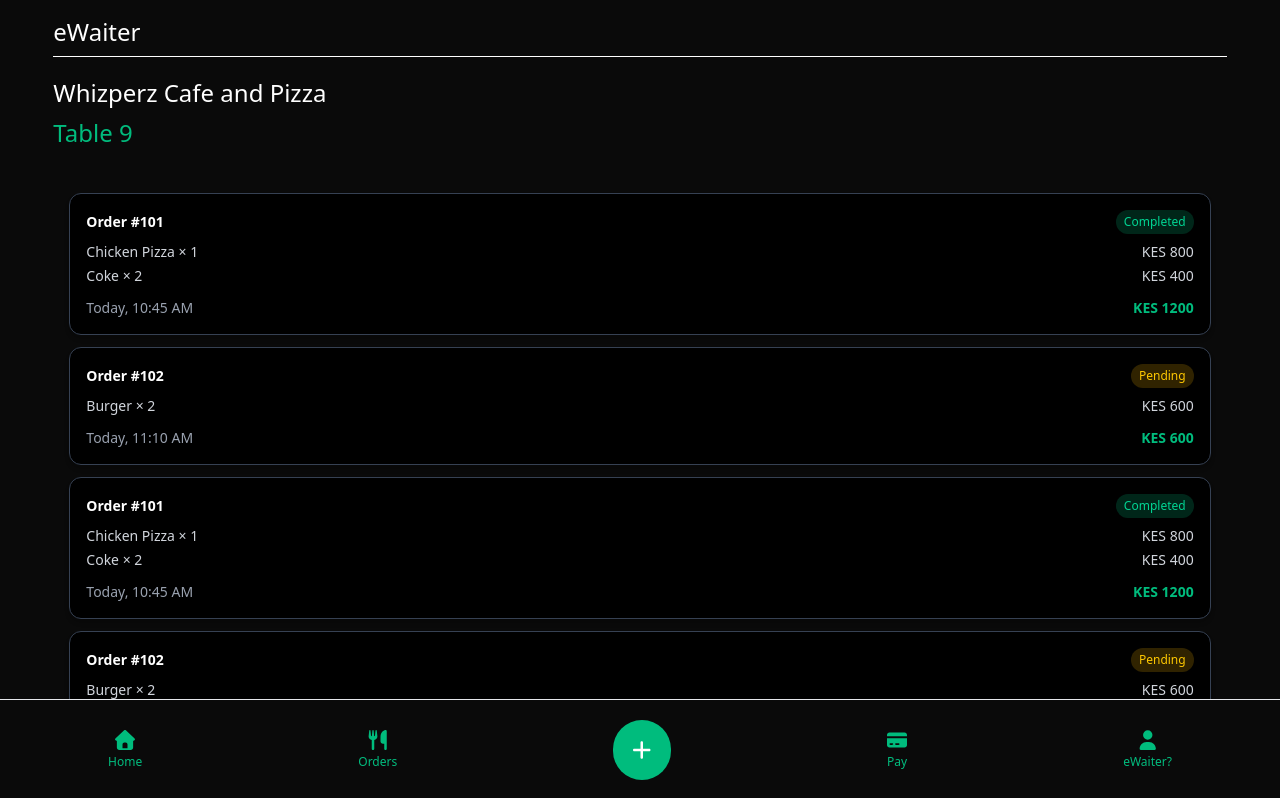
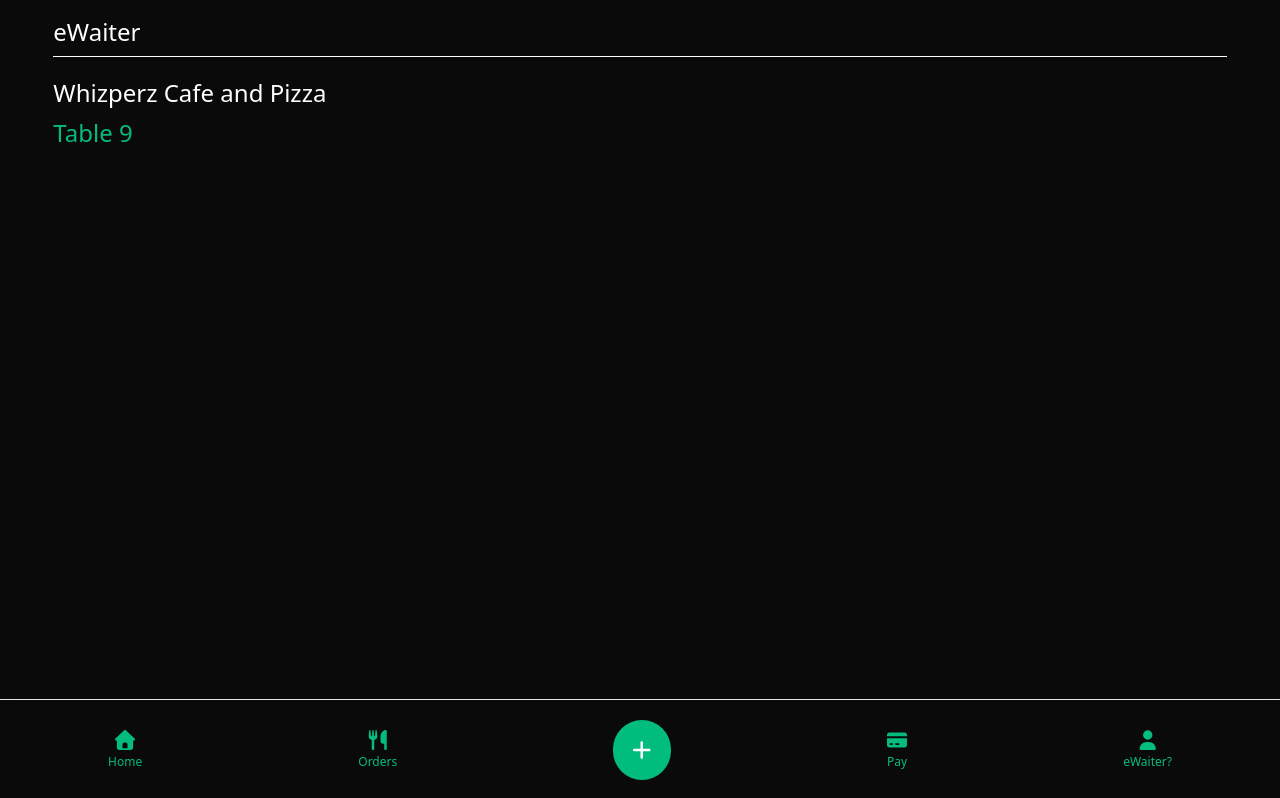
Before and after one commit to BiggieBrian/waiter-pos-system, a React (Vite) app in the folder client/: page /client/orders in a window 1280 px wide. Shown: the top 798 px of the page. Built offline with nearby package versions, Linux system fonts and the light colour scheme.

Commit message:
functionality

```diff
--- a/client/src/pages/client/Client.jsx
+++ b/client/src/pages/client/Client.jsx
@@ -3,6 +3,7 @@ import { Outlet } from "react-router";
 import { Link } from "react-router";
 import { ClientFooter } from "./ClientFooter";
 import { ClientHeader } from "./ClientHeader";
+import { useState } from "react";
 
 const Client = () => {
   return (
--- a/client/src/pages/client/Home.jsx
+++ b/client/src/pages/client/Home.jsx
@@ -1,18 +1,17 @@
 import React from "react";
 import { StatCard } from "../../components/StatCard";
-import { orders } from "./Orders";
 import { useEffect } from "react";
 import { useState } from "react";
 
-const totalSessionAmount = () => {
-  let sum = 0;
-  orders.forEach((order) => {
-    sum += order.total;
-  });
-  return sum;
-};
+const Home = () => {
+  const [sessionOrders, setSessionOrders] = useState([]);
+  useEffect(() => {
+    const saved = JSON.parse(localStorage.getItem("Session Orders")) || [];
+    setSessionOrders(saved);
+  }, []);
+  const totalSessionAmount = () =>
+    sessionOrders.reduce((total, order) => total + order.total, 0);
 
-const Home = () => {
   const [profile, setProfile] = useState({ name: "", mobile: "" });
   useEffect(() => {
     const storedProfile = JSON.parse(localStorage.getItem("Profile Details"));
@@ -28,10 +27,10 @@ const Home = () => {
       </div>
       <br />
       <div className="p-4 space-y-4">
-        <StatCard title="Total Orders Made" value={orders.length} />
+        <StatCard title="Total Orders Made" value={sessionOrders.length} />
         <StatCard
           title="Total Session Amount"
-          value={`KES ${totalSessionAmount()}`}
+          value={`KES ${totalSessionAmount() || 0}`}
         />
       </div>
     </>
@@ -39,4 +38,3 @@ const Home = () => {
 };
 
 export { Home };
-export { totalSessionAmount };
--- a/client/src/pages/client/NewOrder.jsx
+++ b/client/src/pages/client/NewOrder.jsx
@@ -1,5 +1,6 @@
 import React, { useState } from "react";
 import { MenuItemCard } from "../../components/MenuItemCard";
+import { useNavigate } from "react-router";
 
 const menuItems = [
   {
@@ -22,10 +23,19 @@ const menuItems = [
   },
 ];
 
-const NewOrder = () => {
+const NewOrder = ({}) => {
+  const navigate = useNavigate();
   const [search, setSearch] = useState("");
   const [filter, setFilter] = useState("All");
   const [order, setOrder] = useState([]);
+  const [sessionOrders, setSessionOrders] = useState(() => {
+    const saved = localStorage.getItem("Session Orders");
+    return saved ? JSON.parse(saved) : [];
+  });
+
+  const addToSessionOrders = (order) => {
+    setSessionOrders((prev) => [...prev, order]);
+  };
 
   const filteredItems = menuItems.filter((item) => {
     return (
@@ -34,40 +44,47 @@ const NewOrder = () => {
     );
   });
 
-  // const addToOrder = (item) => {
-  //   setOrder((prev) => {
-  //     const existing = prev.find((o) => o.id === item.id);
-  //     if (existing) {
-  //       return prev.map((o) =>
-  //         o.id === item.id ? { ...o, qty: o.qty + 1 } : o
-  //       );
-  //     }
-  //     return [...prev, { ...item, qty: 1 }];
-  //   });
-  // };
-
-  // const removeFromOrder = (id) => {
-  //   setOrder((prev) => prev.filter((item) => item.id !== id));
-  // };
-
-  // const totalPrice = order.reduce(
-  //   (acc, item) => acc + item.price * item.qty,
-  //   0
-  // );
-
   const addToOrder = (item) => {
     setOrder((prev) => {
-      if (!item.inStock) {
-        alert("Item is out of stock");
-        return;
+      const existing = prev.find((o) => o.id === item.id);
+      if (existing) {
+        return prev.map((o) =>
+          o.id === item.id ? { ...o, qty: o.qty + 1 } : o
+        );
       }
-      console.log(item);
+      return [...prev, { ...item, qty: 1 }];
     });
+  };
+
+  const removeFromOrder = (id) => {
+    setOrder((prev) => prev.filter((item) => item.id !== id));
+  };
+
+  const totalPrice = order.reduce(
+    (acc, item) => acc + item.price * item.qty,
+    0
+  );
+
+  const confirmOrders = (order) => {
+    if (order.length === 0) return;
+
+    const newOrder = {
+      id: Date.now(), // unique id
+      items: order, // keep the items array bundled
+      status: "Pending",
+      total: order.reduce((acc, item) => acc + item.price * item.qty, 0),
+    };
+
+    const updatedOrders = [...sessionOrders, newOrder];
+    setSessionOrders(updatedOrders);
+    setOrder([]);
+    localStorage.setItem("Session Orders", JSON.stringify(updatedOrders));
+    navigate("/client/orders");
   };
 
   return (
     <>
-      {/* <div className="border rounded-lg p-4 flex flex-col m-5 bg-gray-950">
+      <div className="border rounded-lg p-4 flex flex-col m-5 bg-gray-950">
         <h2 className="text-lg font-semibold mb-4">Current Order</h2>
         <div className="flex-1 overflow-y-auto space-y-2">
           {order.length === 0 && <p className="text-gray-500">No items yet</p>}
@@ -80,7 +97,7 @@ const NewOrder = () => {
                 <span>Ksh {item.price * item.qty}</span>
                 <button
                   className="bg-red-500 text-white px-2 py-1 rounded-md text-sm hover:bg-red-600"
-                  // onClick={() => removeFromOrder(item.id)}
+                  onClick={() => removeFromOrder(item.id)}
                 >
                   Remove
                 </button>
@@ -90,13 +107,18 @@ const NewOrder = () => {
         </div>
         <div className="mt-4 border-t pt-2 flex justify-between font-semibold">
           <span>Total</span>
-          {/* <span>Ksh {totalPrice}</span>
+          <span>Ksh {totalPrice}</span>
         </div>
-        <button className="mt-4 w-full bg-emerald-500 text-white py-2 rounded-lg hover:bg-emerald-600">
+        <button
+          className="mt-4 w-full bg-emerald-500 text-white py-2 rounded-lg hover:bg-emerald-600"
+          onClick={() => {
+            confirmOrders(order);
+          }}
+        >
           Confirm Order
         </button>
-      </div> */}
-      // <hr />
+      </div>
+      <hr />
       <div className="grid grid-cols-3 gap-4 p-4 my-4">
         {/* Left - Menu & Filters */}
         <div className="col-span-3 space-y-4">
--- a/client/src/pages/client/Orders.jsx
+++ b/client/src/pages/client/Orders.jsx
@@ -1,74 +1,18 @@
 import React from "react";
 import { OrderCard } from "../../components/OrderCard";
-import { FontAwesomeIcon } from "@fortawesome/react-fontawesome";
-import { faPlus } from "@fortawesome/free-solid-svg-icons";
-import { Outlet } from "react-router";
-import { Link } from "react-router";
-const orders = [
-  {
-    id: 101,
-    session_id: 20,
-    status: "Completed",
-    time: "Today, 10:45 AM",
-    total: 1200,
-    items: [
-      { name: "Chicken Pizza", qty: 1, price: 800 },
-      { name: "Coke", qty: 2, price: 200 },
-    ],
-  },
-  {
-    id: 102,
-    session_id: 20,
-    status: "Pending",
-    time: "Today, 11:10 AM",
-    total: 600,
-    items: [{ name: "Burger", qty: 2, price: 300 }],
-  },
-  {
-    id: 101,
-    session_id: 20,
-    status: "Completed",
-    time: "Today, 10:45 AM",
-    total: 1200,
-    items: [
-      { name: "Chicken Pizza", qty: 1, price: 800 },
-      { name: "Coke", qty: 2, price: 200 },
-    ],
-  },
-  {
-    id: 102,
-    session_id: 20,
-    status: "Pending",
-    time: "Today, 11:10 AM",
-    total: 600,
-    items: [{ name: "Burger", qty: 2, price: 300 }],
-  },
-  {
-    id: 101,
-    session_id: 20,
-    status: "Completed",
-    time: "Today, 10:45 AM",
-    total: 1200,
-    items: [
-      { name: "Chicken Pizza", qty: 1, price: 800 },
-      { name: "Coke", qty: 2, price: 200 },
-    ],
-  },
-  {
-    id: 102,
-    session_id: 20,
-    status: "Pending",
-    time: "Today, 11:10 AM",
-    total: 600,
-    items: [{ name: "Burger", qty: 2, price: 300 }],
-  },
-];
+import { useState } from "react";
+import { useEffect } from "react";
 
 const Orders = () => {
+  const [sessionOrders, setSessionOrders] = useState([]);
+  useEffect(() => {
+    const saved = JSON.parse(localStorage.getItem("Session Orders")) || [];
+    setSessionOrders(saved);
+  }, []);
   return (
     <>
       <div className="p-4">
-        {orders.map((order) => (
+        {sessionOrders.map((order) => (
           <OrderCard key={order.id} order={order} />
         ))}
       </div>
@@ -77,4 +21,3 @@ const Orders = () => {
 };
 
 export { Orders };
-export { orders };
--- a/client/src/pages/client/Pay.jsx
+++ b/client/src/pages/client/Pay.jsx
@@ -1,5 +1,6 @@
 import React from "react";
-import { totalSessionAmount } from "./Home";
+import { useState } from "react";
+import { useEffect } from "react";
 import { FontAwesomeIcon } from "@fortawesome/react-fontawesome";
 import {
   faMoneyBillWave,
@@ -9,6 +10,14 @@ import {
 import { faCcVisa, faCcMastercard } from "@fortawesome/free-brands-svg-icons";
 
 const Pay = ({ onSelect }) => {
+  const [sessionOrders, setSessionOrders] = useState([]);
+  useEffect(() => {
+    const saved = JSON.parse(localStorage.getItem("Session Orders")) || [];
+    setSessionOrders(saved);
+  }, []);
+  const totalSessionAmount = () =>
+    sessionOrders.reduce((total, order) => total + order.total, 0);
+
   const methods = [
     {
       id: "cash",
@@ -39,7 +48,7 @@ const Pay = ({ onSelect }) => {
   return (
     <>
       <div className="text-6xl text-emerald-500 font-black flex justify-center py-4">
-        <h1>KES {totalSessionAmount()}</h1>
+        <h1>KES {totalSessionAmount() || 0}</h1>
       </div>
       <div className="grid grid-cols-1 gap-4 py-4">
         {methods.map((method) => (
```
